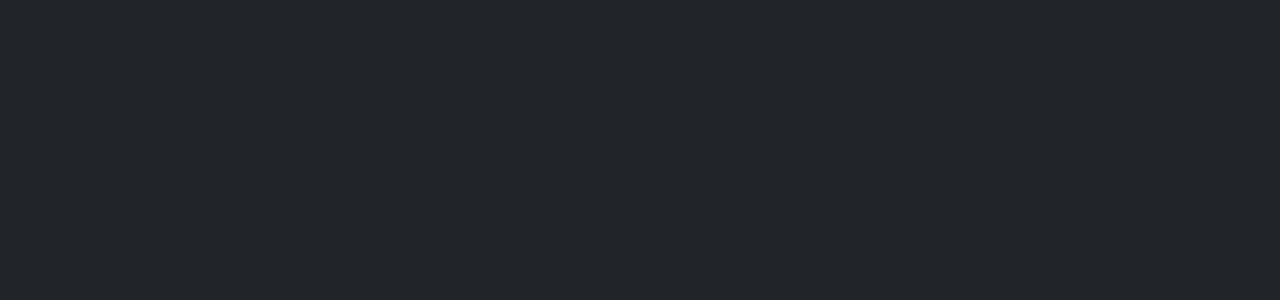
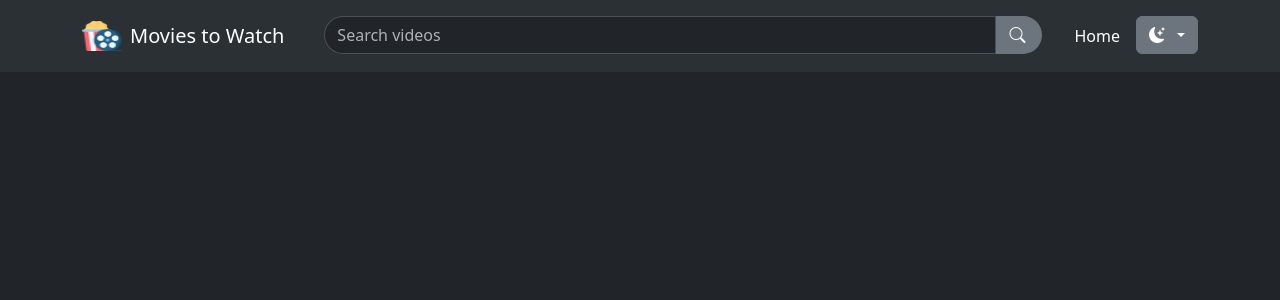
Before and after one commit to yizzycool/movies-to-watch, a Next.js app: page / in a window 1280 px wide. Shown: the top 300 px of the page. Built offline with nearby package versions, Linux system fonts and the light colour scheme.

Commit message:
[what] add header component. new components: - Header - ColorModeControl - SearchBar

```diff
--- /dev/null
+++ b/src/components/header/color-mode-control/index.jsx
@@ -0,0 +1,49 @@
+import { useMemo } from 'react';
+import { useDispatch, useSelector } from 'react-redux';
+import ColorModes from '@/data/color-modes';
+import { setColorMode } from '@/store/config/config-slice';
+import _capitalize from 'lodash/capitalize';
+import _find from 'lodash/find';
+
+export default function ColorModeControl() {
+  const colorMode = useSelector((state) => state.config.colorMode);
+  const dispatch = useDispatch();
+
+  const currentColorModeIconClass = useMemo(() => {
+    const hitMode = _find(ColorModes, (mode) => mode.mode === colorMode);
+    if (!hitMode) return null;
+    return hitMode.iconClass;
+  }, [colorMode]);
+
+  // Change color mode in Redux and tag <html data-bs-theme>
+  const changeColorMode = (mode) => {
+    dispatch(setColorMode(mode));
+    document.documentElement.dataset.bsTheme = mode;
+  };
+
+  return (
+    <div className="nav-item dropdown ms-0 ms-lg-2">
+      <button
+        className="btn btn-secondary dropdown-toggle"
+        type="button"
+        data-bs-toggle="dropdown"
+      >
+        <i className={currentColorModeIconClass}></i>
+      </button>
+      <ul className="dropdown-menu dropdown-menu-lg-end">
+        {ColorModes.map((mode, index) => (
+          <li key={index}>
+            <button
+              type="button"
+              className={`dropdown-item d-flex align-items-center ${colorMode === mode.mode ? 'active' : ''}`}
+              onClick={() => changeColorMode(mode.mode)}
+            >
+              <i className={mode.iconClass}></i>
+              {_capitalize(mode.mode)}
+            </button>
+          </li>
+        ))}
+      </ul>
+    </div>
+  );
+}
--- /dev/null
+++ b/src/components/header/index.jsx
@@ -0,0 +1,65 @@
+import Link from 'next/link';
+import Image from 'next/image';
+import ColorModeControl from './color-mode-control';
+import SearchBar from './search-bar';
+
+export default function Header() {
+  return (
+    <nav className="navbar navbar-expand-lg bg-body-tertiary fixed-top px-4 py-3">
+      <div className="container-xl">
+        <a class="navbar-brand p-0 d-flex align-items-center" href="#">
+          <Image
+            src="/favicon.png"
+            alt="Logo"
+            width="40"
+            height="32"
+            class="d-inline-block align-text-top me-2"
+          />
+          <div className="d-none d-sm-inline-block">Movies to Watch</div>
+        </a>
+        <button
+          className="navbar-toggler btn btn-outline-secondary"
+          type="button"
+          data-bs-toggle="offcanvas"
+          data-bs-target=" #offcanvasNavbar"
+        >
+          <span className="navbar-toggler-icon"></span>
+        </button>
+        <div
+          className="offcanvas offcanvas-end"
+          tabindex="-1"
+          id="offcanvasNavbar"
+        >
+          <div className="offcanvas-header">
+            <div className="d-block d-lg-none">
+              <ColorModeControl />
+            </div>
+            <button
+              type="button"
+              className="btn-close"
+              data-bs-dismiss="offcanvas"
+            ></button>
+          </div>
+          <div className="offcanvas-body">
+            <div className="navbar-nav d-none d-lg-inline justify-content-center flex-grow-1 mx-4">
+              <SearchBar />
+            </div>
+            <div className="navbar-nav justify-content-end">
+              <div className="nav-item">
+                <Link className="nav-link active" href="/">
+                  Home
+                </Link>
+              </div>
+              <div className="d-none d-lg-block">
+                <ColorModeControl />
+              </div>
+              <div className="d-block d-lg-none navbar-nav justify-content-center flex-grow-1">
+                <SearchBar />
+              </div>
+            </div>
+          </div>
+        </div>
+      </div>
+    </nav>
+  );
+}
--- /dev/null
+++ b/src/components/header/search-bar/index.jsx
@@ -0,0 +1,33 @@
+import Link from 'next/link';
+import _range from 'lodash/range';
+
+export default function SearchBar() {
+  return (
+    <div className="dropdown">
+      <form className="d-flex flex-wrap mt-3 mt-lg-0">
+        <input
+          className="form-control dropdown-toggle d-inline w-auto rounded-start-pill flex-grow-1"
+          type="search"
+          placeholder="Search videos"
+          data-bs-toggle="dropdown"
+        />
+        <button
+          className="btn btn-secondary rounded-end-pill "
+          type="button"
+          id="button-addon2"
+        >
+          <i className="bi bi-search me-1"></i>
+        </button>
+        <ul className="container dropdown-menu">
+          {_range(5).map((idx) => (
+            <li key={idx}>
+              <Link className="dropdown-item" href="/">
+                temporary search records - {idx + 1}
+              </Link>
+            </li>
+          ))}
+        </ul>
+      </form>
+    </div>
+  );
+}
--- a/src/pages/_app.js
+++ b/src/pages/_app.js
@@ -3,6 +3,7 @@
 import 'bootstrap-icons/font/bootstrap-icons.scss';
 import { useEffect } from 'react';
 import Head from 'next/head';
+import Header from '@/components/header';
 import { Provider } from 'react-redux';
 import { store } from '@/store';
 
@@ -23,6 +24,7 @@
         <link rel="icon" href="favicon.png" />
       </Head>
       <Provider store={store}>
+        <Header />
         <Component {...pageProps} />
       </Provider>
     </>
```
